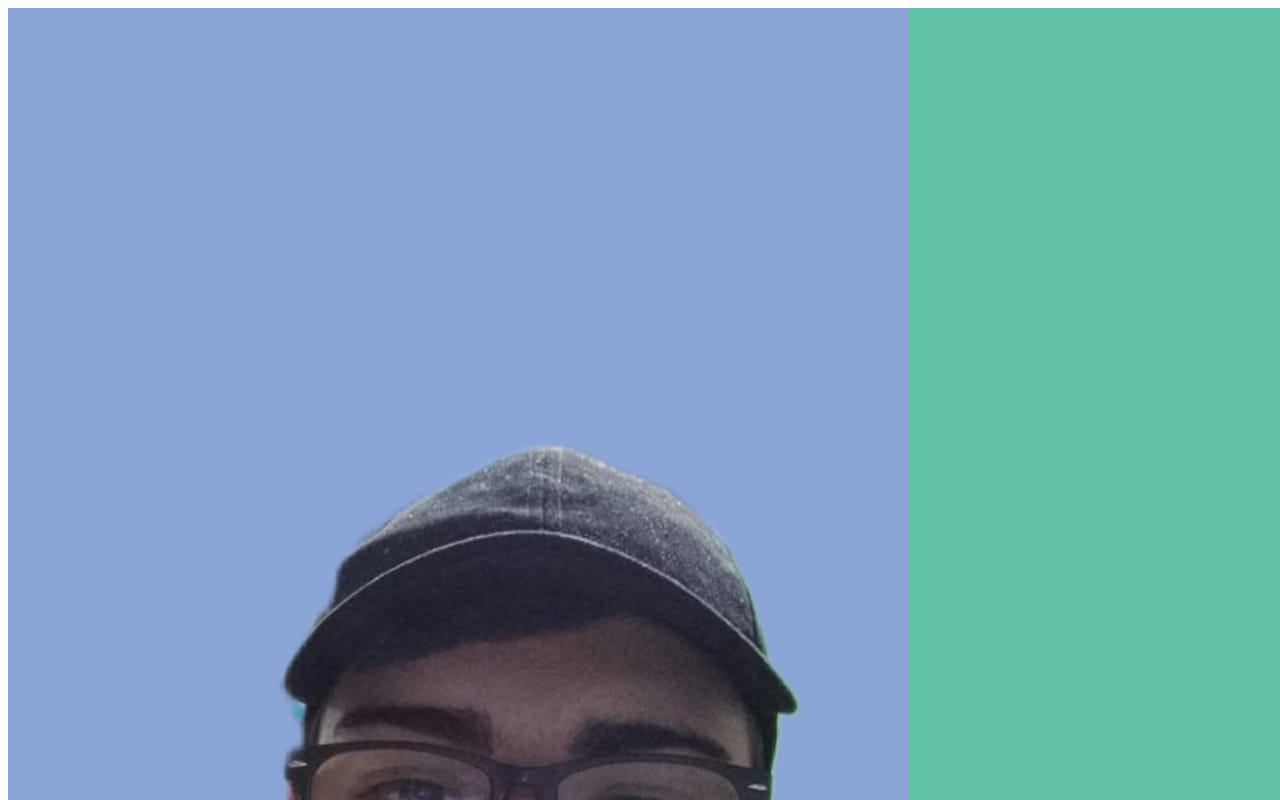
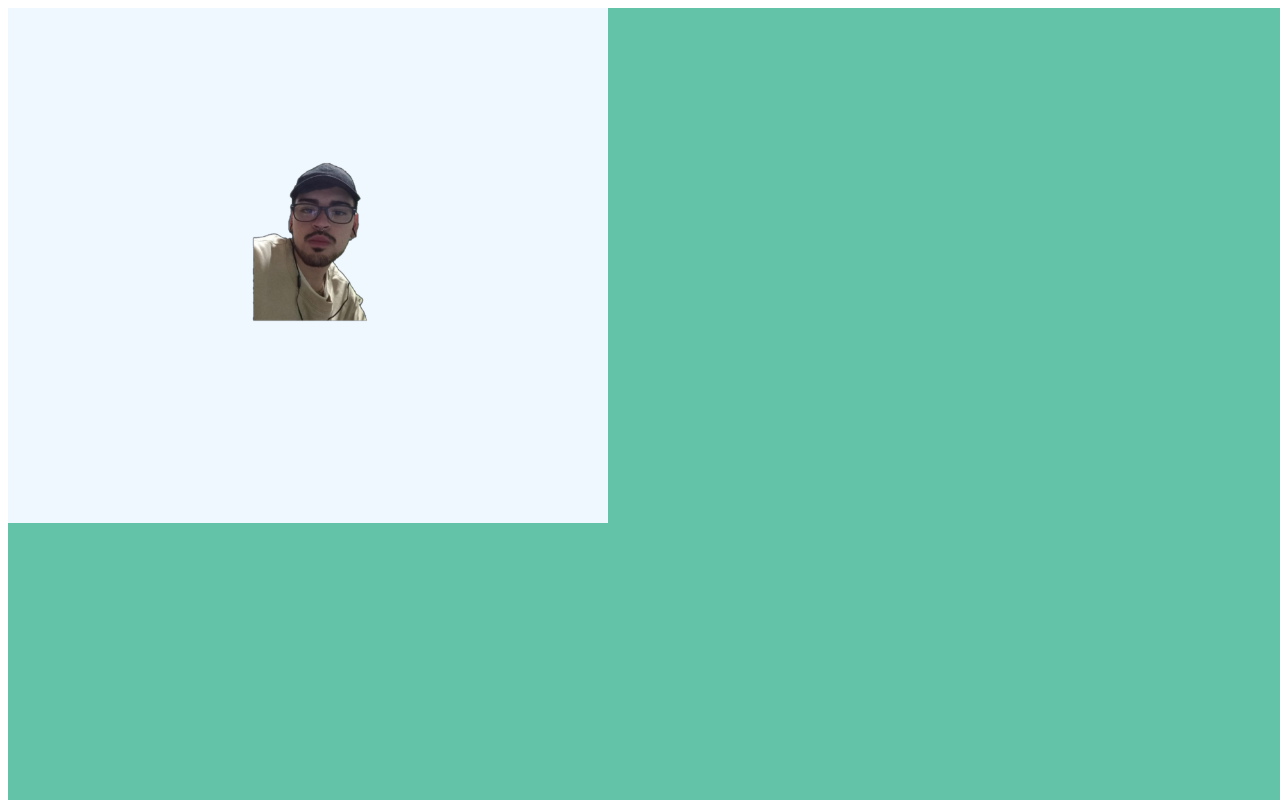
Before and after one commit to LucasGaiton/PortfolioWeb, a React app: page / in a window 1280 px wide. Shown: the top 800 px of the page. Built offline with nearby package versions, Linux system fonts and the light colour scheme; the HTML template or start-up script is replaced by a standard one.

Commit message:
Agregamos cambios en la foto de perfil

```diff
--- a/src/App.jsx
+++ b/src/App.jsx
@@ -4,7 +4,7 @@ import viteLogo from '/vite.svg'
 import ParticlesBackground from './components/ParticlesBackground'
 //importamos el estilo
 import S from "../src/App.module.css"
-import image from "../Imagenes/WhatsApp Image 2023-09-20 at 12.33.20 PM.jpeg"
+import image from "../Imagenes/yo.png"
 
 function App() {
   const [count, setCount] = useState(0)
@@ -12,7 +12,7 @@ function App() {
   return (
     <div className={S.app}>
       <div className='Conteiner1'>
-        <div className='foto'>
+        <div className={S.foto}>
           <img src={image} alt="" />
         </div>
         <div className='datos'>
--- a/src/App.module.css
+++ b/src/App.module.css
@@ -13,3 +13,7 @@
     min-width: 100vw;
 
 }
+.foto img{
+    background-color: aliceblue;
+    width: 600px;
+}
```
Also changed, not shown: Imagenes/yo.png (added).
